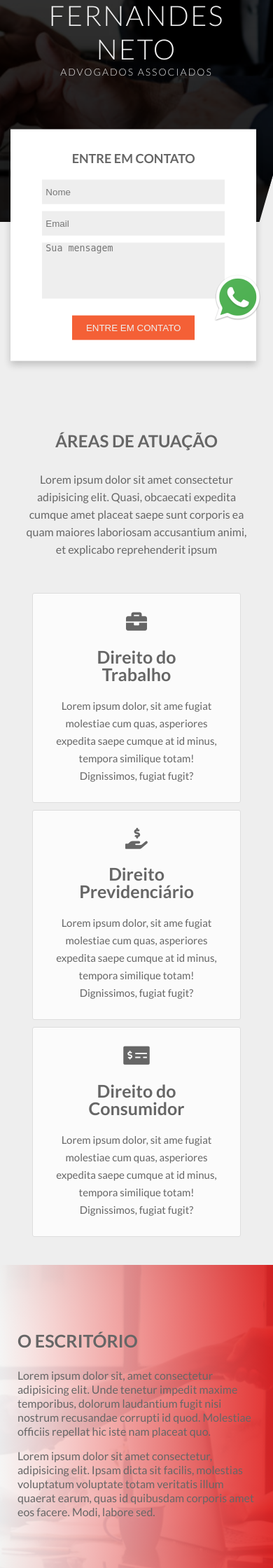
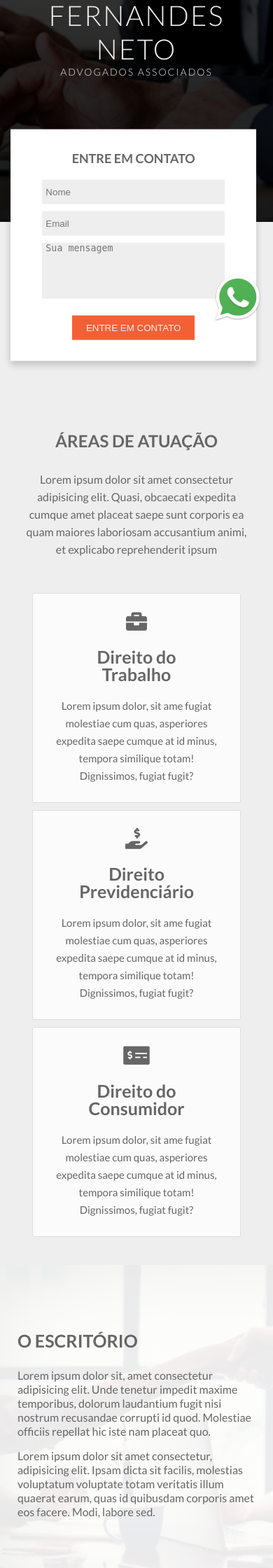
Before and after one commit to Jhessiny/jhessiny.github.io, a PHP site: page /FernandesNeto/index.html in a window 390 px wide. Shown: the part 358-2598 px from the top of the page at 70% size. Run offline with PHP 8.4, Linux system fonts and the light colour scheme; some libraries are stand-ins or nearby versions.

Commit message:
'correçao'

```diff
--- a/FernandesNeto/css/estilo.css
+++ b/FernandesNeto/css/estilo.css
@@ -413,6 +413,9 @@ textarea{
 }
 
 @media (max-width: 820px){
+    .header{
+        clip-path: polygon(0 0, 100% 0, 100% 100%, 100% 100%, 0 100%, 0 100%);
+    }
     .form-box{
         width: 90%;
     }
@@ -445,7 +448,7 @@ textarea{
     .section__sobre{
         background-image: linear-gradient( to right,
         rgba(255, 255, 255, .9) 0%,
-        rgba(226, 31, 31, 0.9) 100%),
+        rgba(255, 255, 255, .9) 100%),
             url(../img/teste2.jpg);
   }
     .container__left{
@@ -473,6 +476,7 @@ textarea{
         opacity: 1;
         width: 100%;
     }
+
     .header__menu-icon::before, .header__menu-icon, .header__menu-icon-box .background{
         display: block;
     }
```
